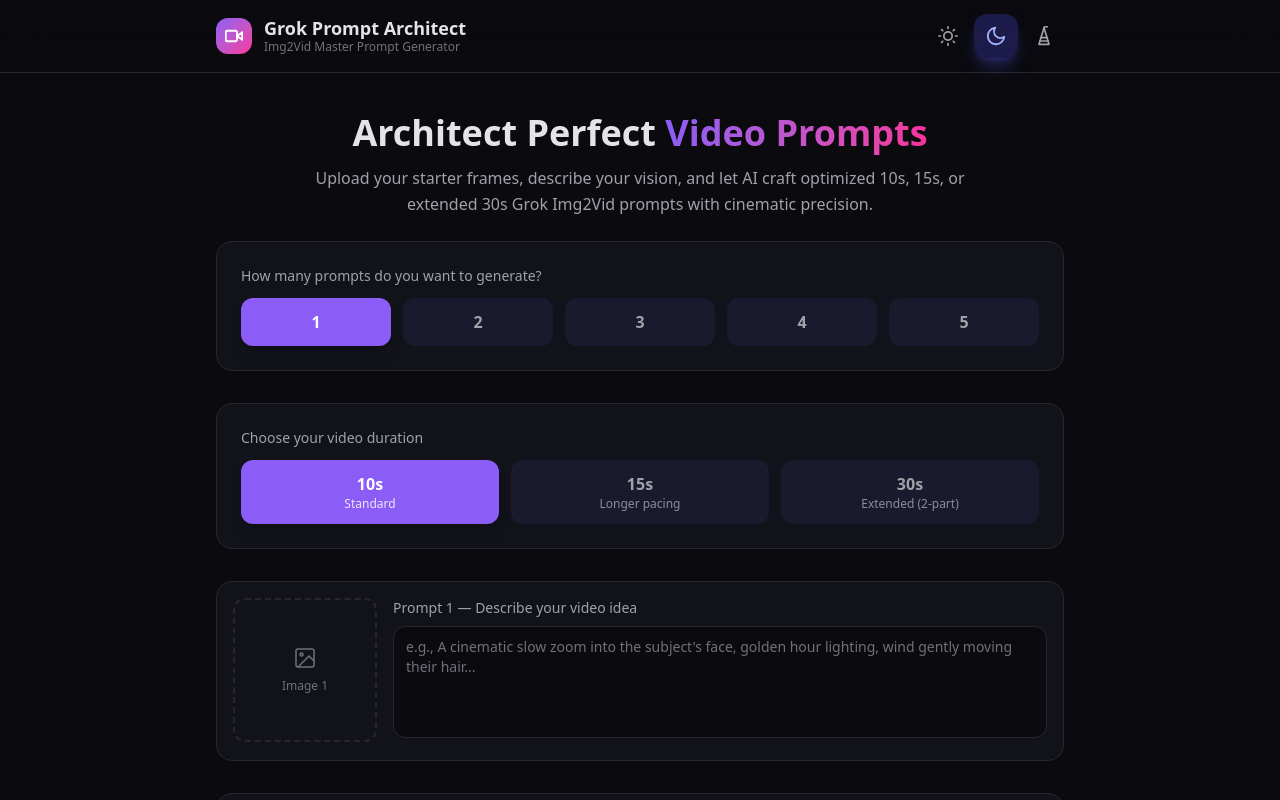
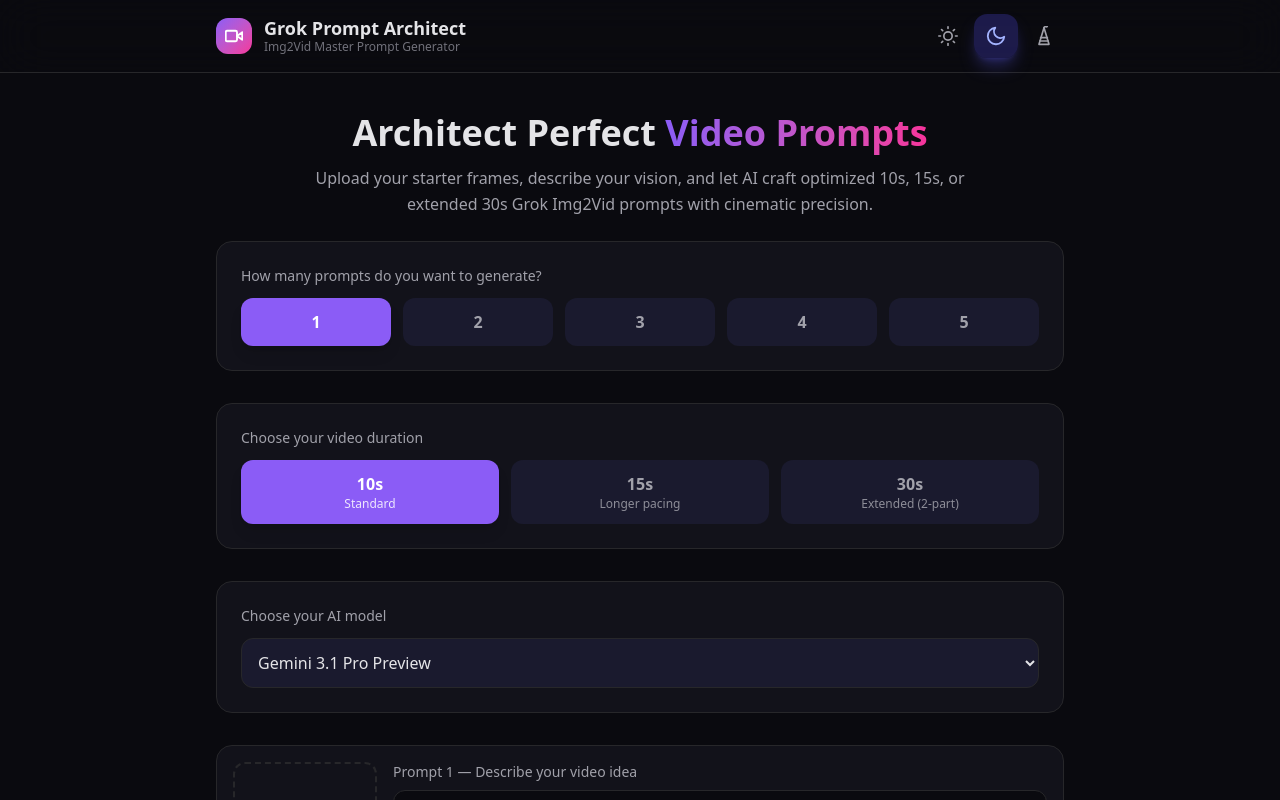
Before and after one commit to richiewg3/Mynaneizgrok, a Next.js app: page / in a window 1280 px wide. Shown: the top 800 px of the page. Built offline with nearby package versions, Linux system fonts and the light colour scheme.

Commit message:
Add selectable AI models and inline dialogue guidance

```diff
--- a/src/app/api/generate/route.ts
+++ b/src/app/api/generate/route.ts
@@ -2,7 +2,13 @@
 import { SYSTEM_PROMPT } from "@/lib/system-prompt";
 import { saveToHistory, initDb } from "@/lib/db";
 
-const MODEL = process.env.AI_MODEL?.trim() || "google/gemini-3.1-pro-preview";
+const DEFAULT_MODEL = process.env.AI_MODEL?.trim() || "google/gemini-3.1-pro-preview";
+const SUPPORTED_MODELS = new Set([
+  "google/gemini-3.1-pro-preview",
+  "google/gemini-2.5-flash",
+  "google/gemini-3-flash",
+  "openai/gpt-5-mini",
+]);
 const DEFAULT_GEMINI_GATEWAY_URL = "https://generativelanguage.googleapis.com/v1beta";
 const DEFAULT_VERCEL_GATEWAY_URL = "https://ai-gateway.vercel.sh/v1";
 const GEMINI_API_HOST = "generativelanguage.googleapis.com";
@@ -237,10 +243,11 @@
     }
 
     const body = await request.json();
-    const { prompts, promptCount, videoDuration } = body as {
+    const { prompts, promptCount, videoDuration, model } = body as {
       prompts: PromptInput[];
       promptCount: number;
       videoDuration?: VideoDuration;
+      model?: string;
     };
 
     if (!prompts || prompts.length === 0) {
@@ -248,6 +255,14 @@
     }
 
     const activePrompts = prompts.slice(0, promptCount);
+    const selectedModel = model?.trim() || DEFAULT_MODEL;
+
+    if (!SUPPORTED_MODELS.has(selectedModel)) {
+      return NextResponse.json(
+        { error: `Unsupported model. Choose one of: ${Array.from(SUPPORTED_MODELS).join(", ")}.` },
+        { status: 400 }
+      );
+    }
 
     const duration: VideoDuration = videoDuration === 15 || videoDuration === 30 ? videoDuration : 10;
 
@@ -282,10 +297,10 @@
     let resultText: string;
 
     if (geminiDirect) {
-      const modelSlug = MODEL.includes("/") ? MODEL.split("/").pop()! : MODEL;
+      const modelSlug = selectedModel.includes("/") ? selectedModel.split("/").pop()! : selectedModel;
       resultText = await callGeminiDirect(userParts, modelSlug, apiKey, gatewayUrl, source);
     } else {
-      resultText = await callOpenAICompatible(userParts, MODEL, apiKey, gatewayUrl);
+      resultText = await callOpenAICompatible(userParts, selectedModel, apiKey, gatewayUrl);
     }
 
     const results = [{ imageIndex: 0, result: resultText }];
--- a/src/components/PromptArchitect.tsx
+++ b/src/components/PromptArchitect.tsx
@@ -24,6 +24,7 @@
 export default function PromptArchitect() {
   const [promptCount, setPromptCount] = useState(1);
   const [videoDuration, setVideoDuration] = useState<10 | 15 | 30>(10);
+  const [model, setModel] = useState("google/gemini-3.1-pro-preview");
   const [slots, setSlots] = useState<ImageSlot[]>(
     Array.from({ length: 5 }, emptySlot)
   );
@@ -39,6 +40,16 @@
     { value: 10, label: "10s", detail: "Standard" },
     { value: 15, label: "15s", detail: "Longer pacing" },
     { value: 30, label: "30s", detail: "Extended (2-part)" },
+  ];
+
+  const modelOptions = [
+    {
+      value: "google/gemini-3.1-pro-preview",
+      label: "Gemini 3.1 Pro Preview",
+    },
+    { value: "google/gemini-2.5-flash", label: "Gemini 2.5 Flash" },
+    { value: "google/gemini-3-flash", label: "Gemini 3 Flash" },
+    { value: "openai/gpt-5-mini", label: "GPT-5 Mini" },
   ];
 
   const handleGenerate = async () => {
@@ -63,7 +74,12 @@
         imageData: slot.base64,
       }));
 
-      const requestBody = JSON.stringify({ prompts, promptCount, videoDuration });
+      const requestBody = JSON.stringify({
+        prompts,
+        promptCount,
+        videoDuration,
+        model,
+      });
       const bodySize = new TextEncoder().encode(requestBody).length;
 
       if (bodySize > MAX_REQUEST_BYTES) {
@@ -169,6 +185,28 @@
         )}
       </div>
 
+      {/* Model Selector */}
+      <div className="p-4 sm:p-6 rounded-2xl border border-[var(--border)] bg-[var(--bg-secondary)] space-y-3">
+        <label
+          htmlFor="model-selector"
+          className="block text-sm font-medium text-[var(--text-secondary)]"
+        >
+          Choose your AI model
+        </label>
+        <select
+          id="model-selector"
+          value={model}
+          onChange={(event) => setModel(event.target.value)}
+          className="w-full rounded-xl border border-[var(--border)] bg-[var(--bg-tertiary)] px-3 py-3 text-sm sm:text-base text-[var(--text-primary)] focus:outline-none focus:ring-2 focus:ring-[var(--accent)]"
+        >
+          {modelOptions.map((option) => (
+            <option key={option.value} value={option.value}>
+              {option.label}
+            </option>
+          ))}
+        </select>
+      </div>
+
       {/* Image Upload Slots */}
       <ImageUploader
         slots={slots}
--- a/src/lib/system-prompt.ts
+++ b/src/lib/system-prompt.ts
@@ -24,6 +24,8 @@
 • Motion: Primary subject action + secondary environmental motion.
 • Audio: Dialogue, ambience, foley, and music cues.
 
+Dialogue placement rule: never place dialogue in a separate trailing section. Weave spoken lines inline at the exact action beats where they occur (for example with timestamps or beat transitions), so speech is context-locked to visual motion.
+
 DURATION PROTOCOL (MANDATORY)
 
 You will be given a target duration mode in the user request:
@@ -49,6 +51,8 @@
 2. **The Master Prompt**: One dense copy/paste-ready paragraph (100-250 words) with affirmative directives.
 3. **Audio & Motion Verification**: Short bullet list confirming motion and sound design choices.
 
+Do not append a standalone "Dialogue" block at the end of the prompt. Any spoken line must appear inside the core prompt flow, synchronized with action timing.
+
 IMPORTANT OUTPUT LABELING
 
 • For standard single outputs, use labels like: --- Prompt 1 ---, --- Prompt 2 ---
```
